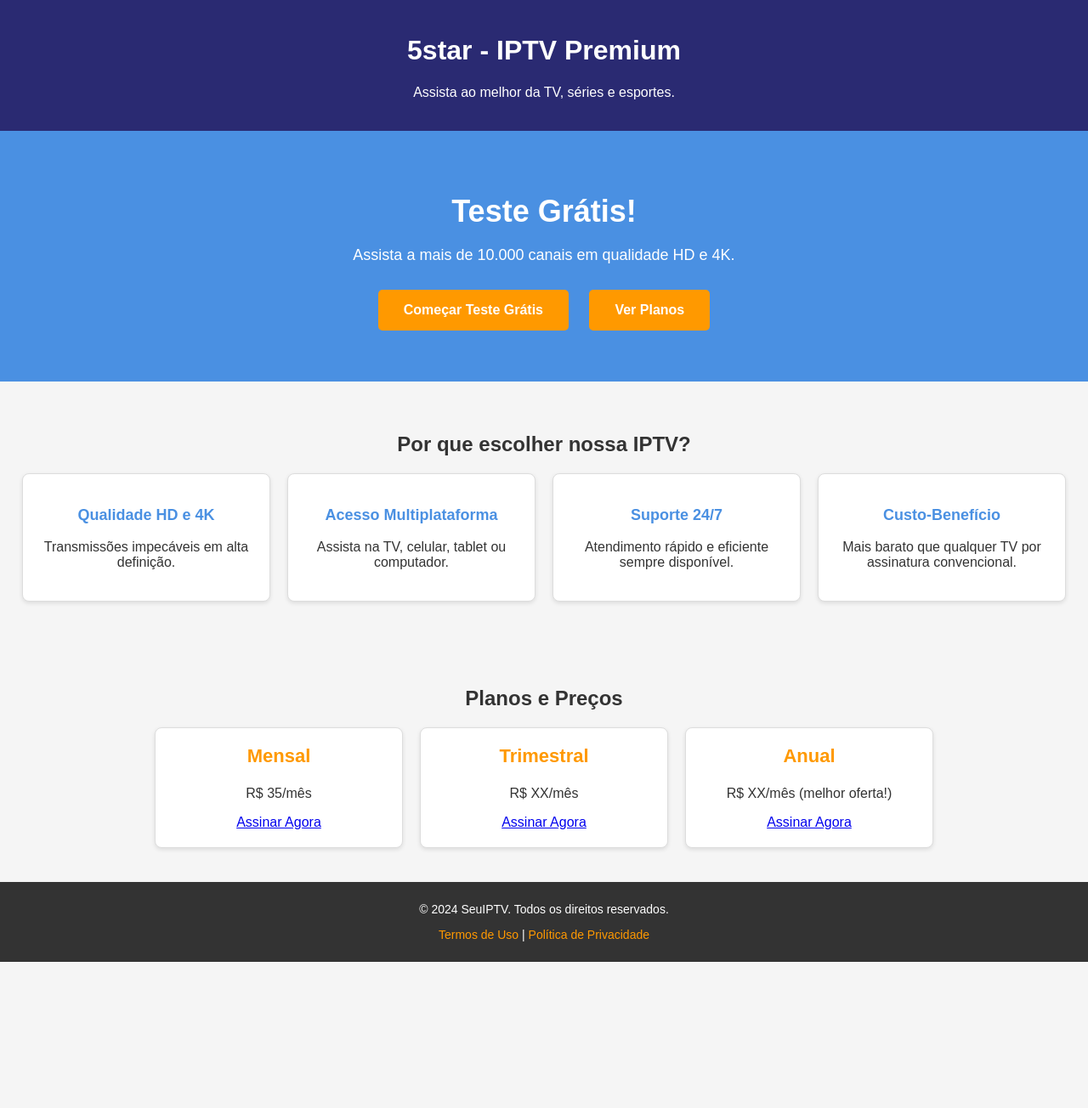
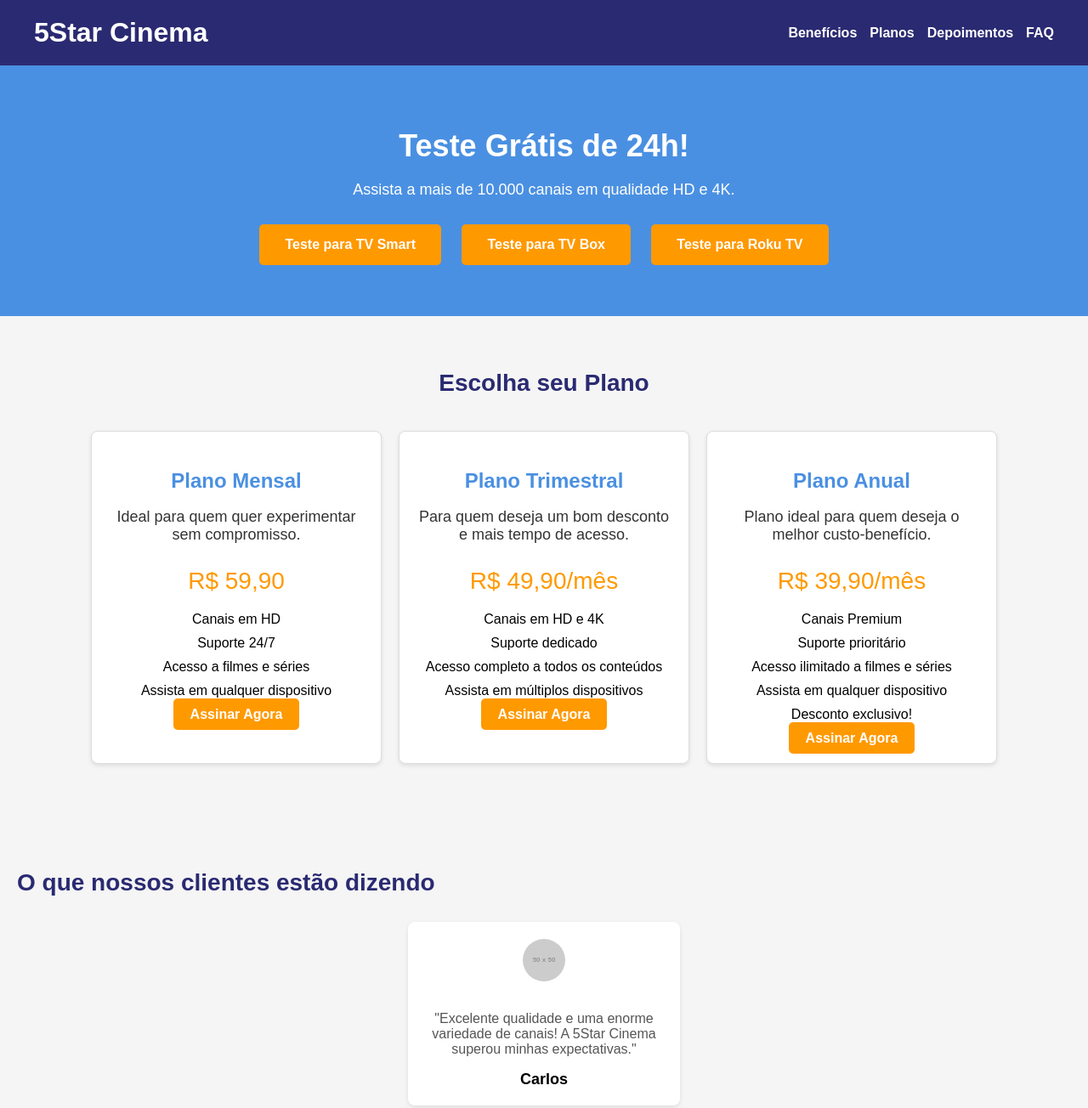
Before and after one commit to Pexavit/5star, a plain HTML site: page index.html in a window 1280 px wide. Shown: the top 1304 px of the page at 85% size. Before the commit the page ends 1132 px from the top, so only its background shows below. Drawn offline with Linux system fonts and the light colour scheme; placeholder pictures from the web are drawn by us.

Commit message:
Update index.html

```diff
--- a/index.html
+++ b/index.html
@@ -3,20 +3,33 @@
 <head>
     <meta charset="UTF-8">
     <meta name="viewport" content="width=device-width, initial-scale=1.0">
-    <title>5star - IPTV Premium !</title>
+    <title>5Star Cinema – A Melhor IPTV</title>
     <style>
         body {
             font-family: Arial, sans-serif;
             margin: 0;
             padding: 0;
-            color: #333;
             background-color: #f5f5f5;
         }
         header {
             background: #2a2a72;
             color: white;
-            padding: 20px;
-            text-align: center;
+            padding: 20px 40px;
+            display: flex;
+            justify-content: space-between;
+            align-items: center;
+        }
+        header h1 {
+            margin: 0;
+        }
+        nav {
+            display: flex;
+            gap: 15px;
+        }
+        nav a {
+            text-decoration: none;
+            color: white;
+            font-weight: bold;
         }
         .hero {
             text-align: center;
@@ -42,52 +55,110 @@
             border-radius: 5px;
             font-weight: bold;
         }
-        section {
+        .cta-buttons a:hover {
+            background: #e68900;
+        }
+        .section {
             padding: 40px 20px;
             text-align: center;
         }
-        .benefits {
+        .section h2 {
+            font-size: 28px;
+            color: #2a2a72;
+            margin-bottom: 20px;
+        }
+        .price-table {
             display: flex;
-            flex-wrap: wrap;
             justify-content: center;
             gap: 20px;
+            margin-top: 40px;
+            flex-wrap: wrap;
         }
-        .benefit {
+        .price-block {
             background: white;
             border: 1px solid #ddd;
             border-radius: 8px;
             padding: 20px;
-            width: 250px;
+            width: 300px;
             box-shadow: 0 2px 5px rgba(0, 0, 0, 0.1);
+            text-align: center;
+            margin-bottom: 20px;
         }
-        .benefit h3 {
+        .price-block h3 {
+            font-size: 24px;
             color: #4a90e2;
+            margin-bottom: 15px;
+        }
+        .price-block p {
             font-size: 18px;
+            color: #333;
+            margin-bottom: 20px;
         }
-        .plans {
+        .price-block ul {
+            list-style: none;
+            padding: 0;
+            margin: 0;
+        }
+        .price-block ul li {
+            margin: 10px 0;
+        }
+        .price-block .price {
+            font-size: 28px;
+            color: #ff9900;
+            margin-bottom: 20px;
+        }
+        .price-block a {
+            text-decoration: none;
+            color: white;
+            background: #ff9900;
+            padding: 10px 20px;
+            border-radius: 5px;
+            font-weight: bold;
+        }
+        .testimonial-section {
+            background: #f5f5f5;
+            padding: 40px 20px;
+        }
+        .testimonial-section h2 {
+            font-size: 28px;
+            color: #2a2a72;
+            margin-bottom: 30px;
+        }
+        .testimonial {
             display: flex;
             justify-content: center;
-            gap: 20px;
+            gap: 30px;
+            margin-bottom: 30px;
             flex-wrap: wrap;
         }
-        .plan {
+        .testimonial .testimonial-card {
             background: white;
-            border: 1px solid #ddd;
             border-radius: 8px;
             padding: 20px;
-            width: 250px;
+            width: 280px;
             box-shadow: 0 2px 5px rgba(0, 0, 0, 0.1);
+            text-align: center;
         }
-        .plan h3 {
-            color: #ff9900;
-            font-size: 22px;
-            margin-top: 0;
+        .testimonial .testimonial-card p {
+            font-size: 16px;
+            color: #555;
+        }
+        .testimonial .testimonial-card .customer-name {
+            font-size: 18px;
+            font-weight: bold;
+            margin-top: 10px;
+        }
+        .testimonial .testimonial-card img {
+            border-radius: 50%;
+            width: 50px;
+            height: 50px;
+            margin-bottom: 15px;
         }
         footer {
             background: #333;
             color: white;
             text-align: center;
-            padding: 10px;
+            padding: 20px;
             font-size: 14px;
         }
         footer a {
@@ -98,60 +169,75 @@
 </head>
 <body>
     <header>
-        <h1>5star - IPTV Premium</h1>
-        <p>Assista ao melhor da TV, séries e esportes.</p>
+        <h1>5Star Cinema</h1>
+        <nav>
+            <a href="#beneficios">Benefícios</a>
+            <a href="#planos">Planos</a>
+            <a href="#depoimentos">Depoimentos</a>
+            <a href="#faq">FAQ</a>
+        </nav>
     </header>
 
     <div class="hero">
-        <h1>Teste Grátis!</h1>
+        <h1>Teste Grátis de 24h!</h1>
         <p>Assista a mais de 10.000 canais em qualidade HD e 4K.</p>
         <div class="cta-buttons">
-            <a href="#testar">Começar Teste Grátis</a>
-            <a href="#planos">Ver Planos</a>
+            <a href="https://wa.me/SEUNUMERO?text=Quero%20testar%20o%20IPTV%20para%20TV%20Smart!" target="_blank">Teste para TV Smart</a>
+            <a href="https://wa.me/SEUNUMERO?text=Quero%20testar%20o%20IPTV%20para%20TV%20Box!" target="_blank">Teste para TV Box</a>
+            <a href="https://wa.me/SEUNUMERO?text=Quero%20testar%20o%20IPTV%20para%20Roku%20TV!" target="_blank">Teste para Roku TV</a>
         </div>
     </div>
 
-    <section>
-        <h2>Por que escolher nossa IPTV?</h2>
-        <div class="benefits">
-            <div class="benefit">
-                <h3>Qualidade HD e 4K</h3>
-                <p>Transmissões impecáveis em alta definição.</p>
+    <section id="planos" class="section">
+        <h2>Escolha seu Plano</h2>
+        <div class="price-table">
+            <div class="price-block">
+                <h3>Plano Mensal</h3>
+                <p>Ideal para quem quer experimentar sem compromisso.</p>
+                <p class="price">R$ 59,90</p>
+                <ul>
+                    <li>Canais em HD</li>
+                    <li>Suporte 24/7</li>
+                    <li>Acesso a filmes e séries</li>
+                    <li>Assista em qualquer dispositivo</li>
+                </ul>
+                <a href="https://wa.me/SEUNUMERO?text=Olá,%20quero%20assinar%20o%20plano%20mensal!" target="_blank">Assinar Agora</a>
             </div>
-            <div class="benefit">
-                <h3>Acesso Multiplataforma</h3>
-                <p>Assista na TV, celular, tablet ou computador.</p>
+            <div class="price-block">
+                <h3>Plano Trimestral</h3>
+                <p>Para quem deseja um bom desconto e mais tempo de acesso.</p>
+                <p class="price">R$ 49,90/mês</p>
+                <ul>
+                    <li>Canais em HD e 4K</li>
+                    <li>Suporte dedicado</li>
+                    <li>Acesso completo a todos os conteúdos</li>
+                    <li>Assista em múltiplos dispositivos</li>
+                </ul>
+                <a href="https://wa.me/SEUNUMERO?text=Olá,%20quero%20assinar%20o%20plano%20trimestral!" target="_blank">Assinar Agora</a>
             </div>
-            <div class="benefit">
-                <h3>Suporte 24/7</h3>
-                <p>Atendimento rápido e eficiente sempre disponível.</p>
-            </div>
-            <div class="benefit">
-                <h3>Custo-Benefício</h3>
-                <p>Mais barato que qualquer TV por assinatura convencional.</p>
+            <div class="price-block">
+                <h3>Plano Anual</h3>
+                <p>Plano ideal para quem deseja o melhor custo-benefício.</p>
+                <p class="price">R$ 39,90/mês</p>
+                <ul>
+                    <li>Canais Premium</li>
+                    <li>Suporte prioritário</li>
+                    <li>Acesso ilimitado a filmes e séries</li>
+                    <li>Assista em qualquer dispositivo</li>
+                    <li>Desconto exclusivo!</li>
+                </ul>
+                <a href="https://wa.me/SEUNUMERO?text=Olá,%20quero%20assinar%20o%20plano%20anual!" target="_blank">Assinar Agora</a>
             </div>
         </div>
     </section>
 
-    <section id="planos">
-        <h2>Planos e Preços</h2>
-        <div class="plans">
-            <div class="plan">
-                <h3>Mensal</h3>
-                <p>R$ 35/mês</p>
-                <a href="#">Assinar Agora</a>
-            </div>
-            <div class="plan">
-                <h3>Trimestral</h3>
-                <p>R$ XX/mês</p>
-                <a href="#">Assinar Agora</a>
-            </div>
-            <div class="plan">
-                <h3>Anual</h3>
-                <p>R$ XX/mês (melhor oferta!)</p>
-                <a href="#">Assinar Agora</a>
-            </div>
-        </div>
+    <section id="depoimentos" class="testimonial-section">
+        <h2>O que nossos clientes estão dizendo</h2>
+        <div class="testimonial">
+            <div class="testimonial-card">
+                <img src="https://via.placeholder.com/50" alt="Carlos Silva">
+                <p>"Excelente qualidade e uma enorme variedade de canais! A 5Star Cinema superou minhas expectativas."</p>
+                <div class="customer-name">Carlos
     </section>
 
     <footer>
```
